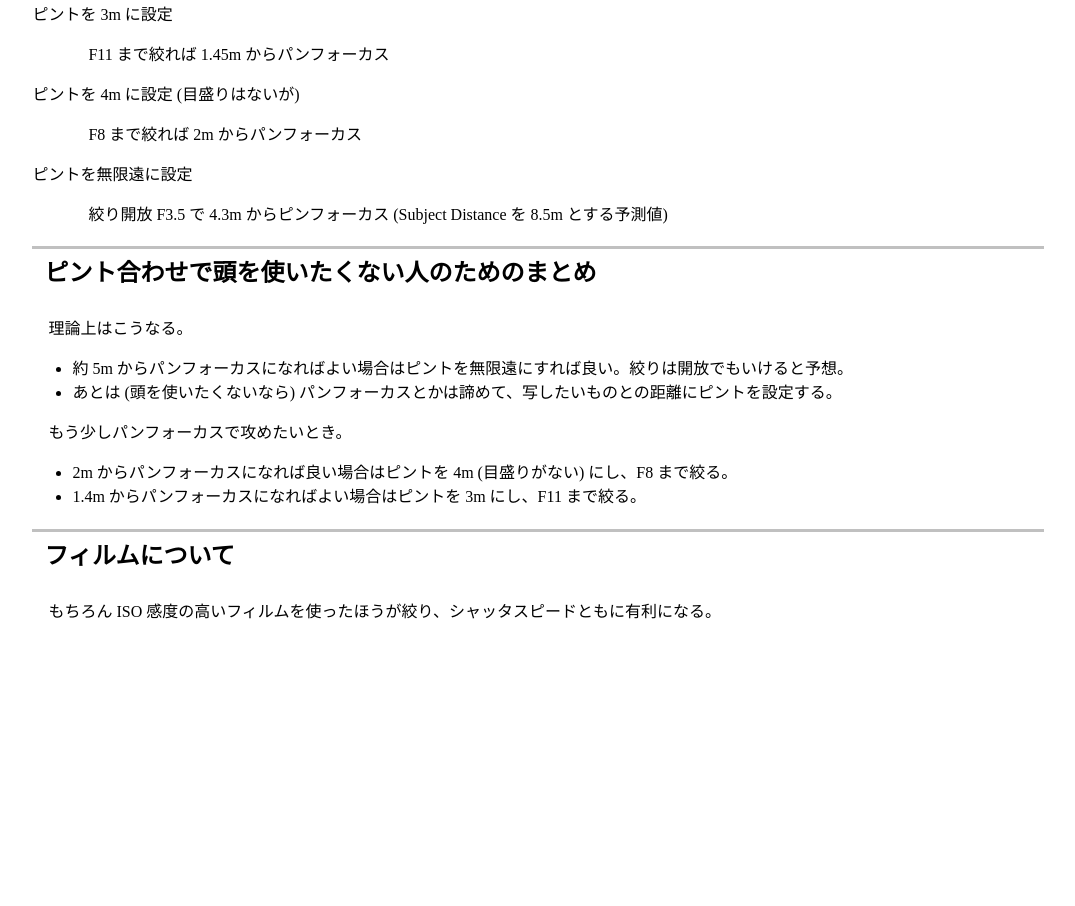
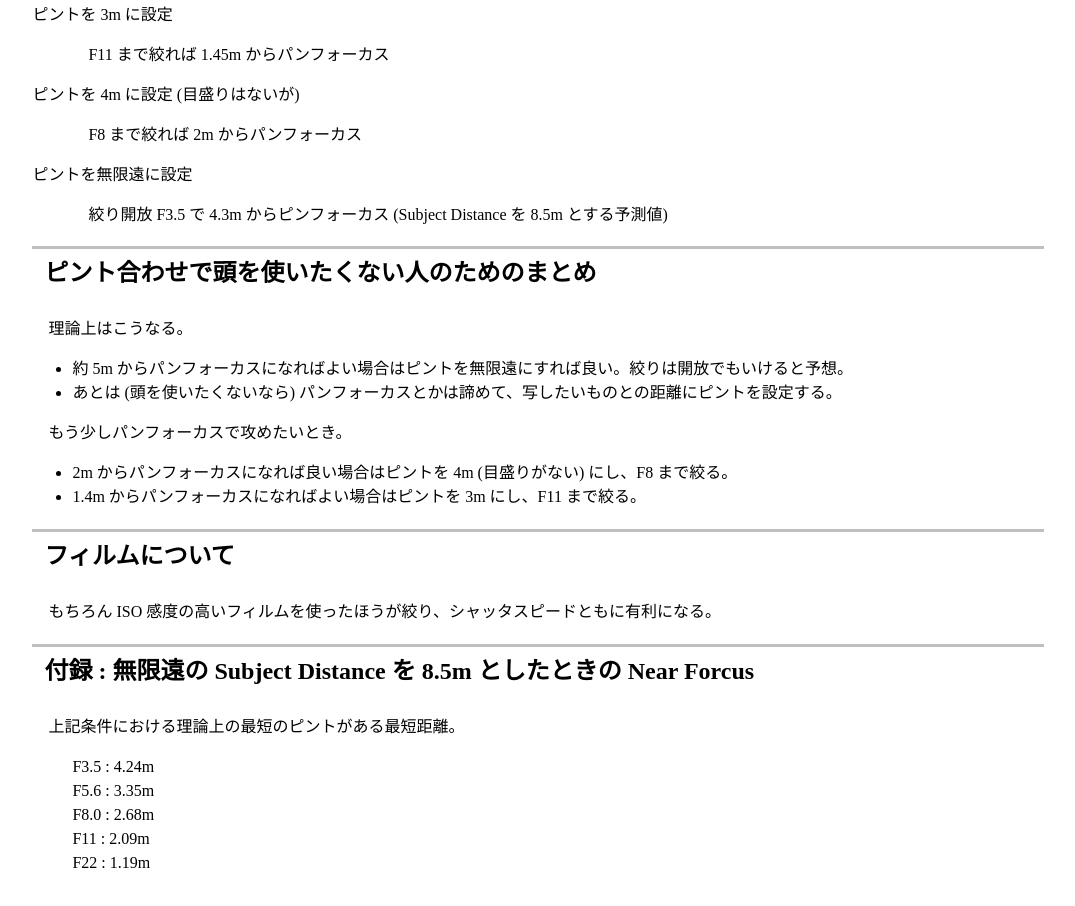
Before and after one commit to mitsugu/pentax17first, a plain HTML site: page index.html in a window 1280 px wide. Shown: the part 1174-2080 px from the top of the page, without its empty margins (102-1177 px from the left). Before the commit the page ends 1846 px from the top, so only its background shows below. Drawn offline with Linux system fonts and the light colour scheme.

Commit message:
add 付録

```diff
--- a/index.html
+++ b/index.html
@@ -41,6 +41,9 @@
 			border-color:silver;
 			width:11.5em;
 		}
+		.nomark {
+		  list-style-type:none;
+		}
 	</style>
 </head>
 <body>
@@ -55,8 +58,8 @@
 		<li>PENTAX auto 110 をかっこよくしたデザインっぽくて、自分は好き</li>
 		<li>手が届く価格なら欲しいかも</li>
 		<li>ハーフサイズカメラは親父の OLYMPUS PEN で慣れてるので平気</li>
-		<li>ピントは昔のゾーンフォーカスとはメモリがちと違う</li>
-		<li>DoF カリキュレーターとかスマホのアプリであるので、仮にリーク画像の通りのメモリでもピント合わせは困らなさそう</li>
+		<li>ピントは昔のゾーンフォーカスとは目盛りがちと違う</li>
+		<li>DoF カリキュレーターとかスマホのアプリでリあるので、仮にリーク画像の通りのメモリでもピント合わせは困らなさそう</li>
 		<li>レンズがせり出したりしないことを望む。ファインダーの位置がレンズの真上なので、レンズがせり出すとファインダーの視野がケラレる</li>
 		<li>でもノーファインダーで撮るのも面白そう</li>
 		<li>若者向けということだけど、スナップを撮る人も使いたくなるんじゃなかろうか</li>
@@ -96,6 +99,15 @@
 	</ul>
 	<h2>フィルムについて</h2>
 	<p>もちろん ISO 感度の高いフィルムを使ったほうが絞り、シャッタスピードともに有利になる。</p>
+	<h2>付録 : 無限遠の Subject Distance を 8.5m としたときの Near Forcus</h2>
+	<p>上記条件における理論上の最短のピントがある最短距離。</p>
+	<ul class="nomark">
+		<li>F3.5 : 4.24m</li>
+		<li>F5.6 : 3.35m</li>
+		<li>F8.0 : 2.68m</li>
+		<li>F11  : 2.09m</li>
+		<li>F22  : 1.19m</li>
+	</ul>
 	</div>
 </body>
 </html>
```
